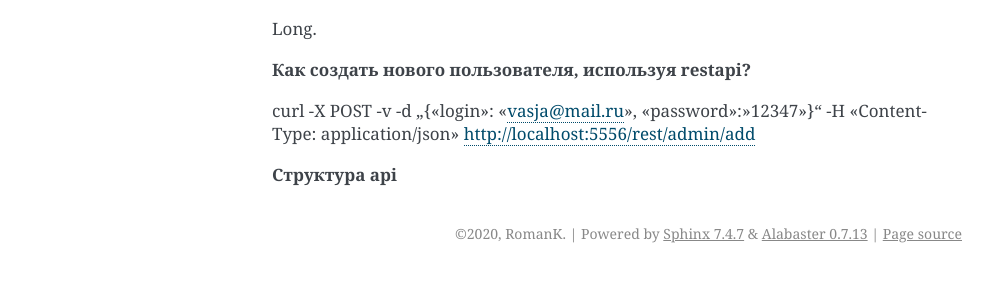
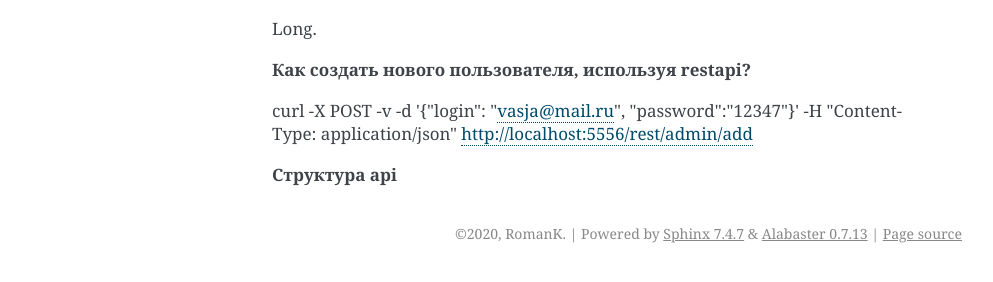
Before and after one commit to namor-katz/avito-doc, a Sphinx documentation site: the page built from source/faq.rst, in a window 1280 px wide. Shown: the part 256-538 px from the top of the page, without its empty margins (148-1141 px from the left). Built offline with Sphinx 7.4.7, drawn with Linux system fonts in a browser that asks for light colours.

Commit message:
fixed quotes

```diff
--- a/source/faq.rst
+++ b/source/faq.rst
@@ -10,6 +10,7 @@ Long.
 
 **Как создать нового пользователя, используя restapi?**
 
-curl -X POST -v -d '{"login": "vasja@mail.ru", "password":"12347"}' -H "Content-Type: application/json" http://localhost:5556/rest/admin/add
+curl -X POST -v -d \'{\"login\": \"vasja@mail.ru\", \"password\":\"12347\"}\' -H \"Content-Type: application/json\" http://localhost:5556/rest/admin/add
+
 
 **Структура api**
```
